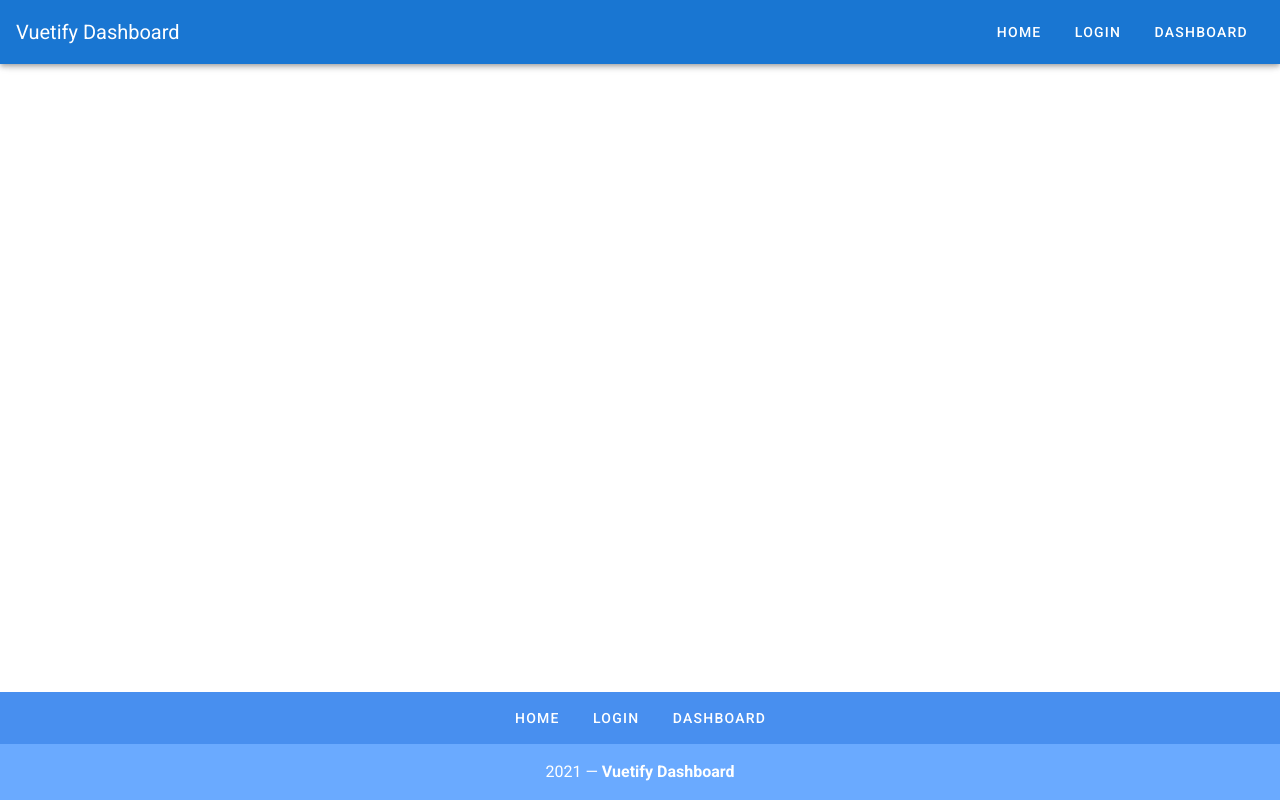
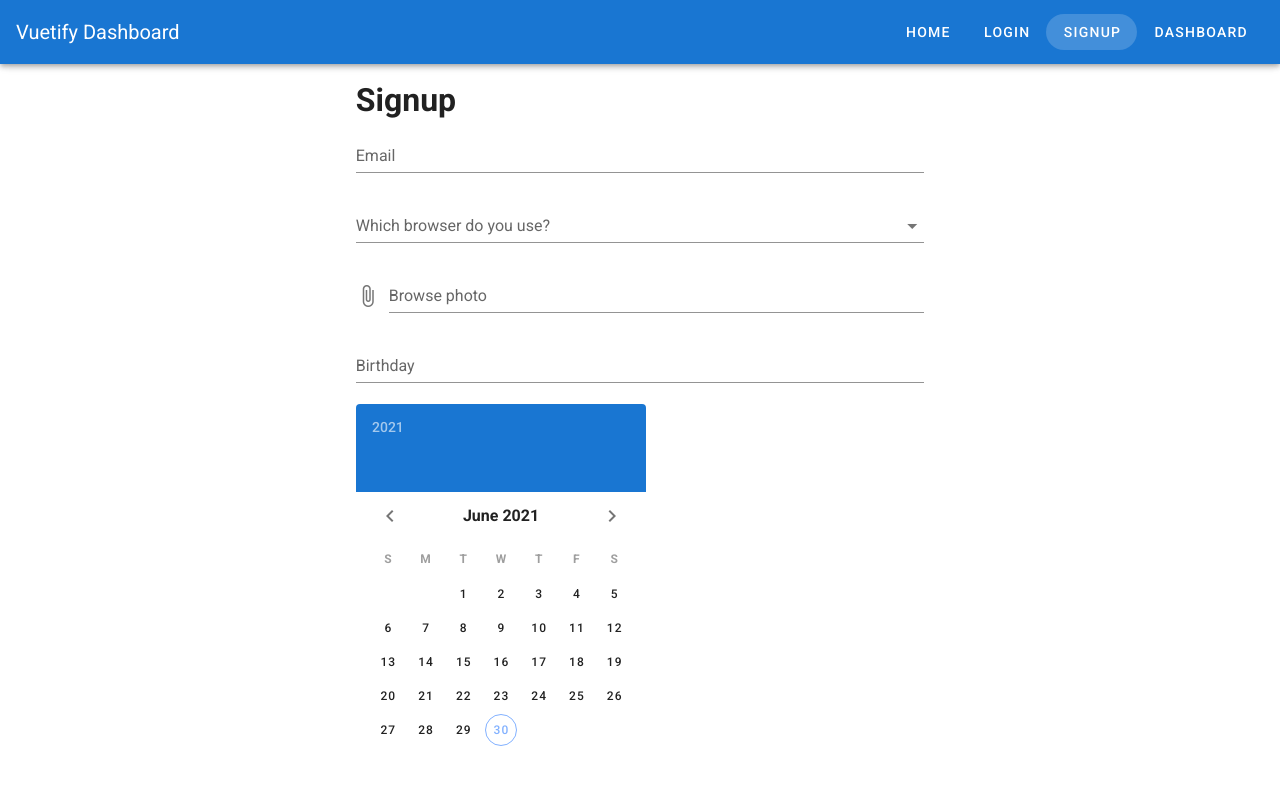
Before and after one commit to xeilen/Vuetify, a Vue app: page /signup in a window 1280 px wide. Shown: the top 800 px of the page. Built offline with nearby package versions, Linux system fonts and the light colour scheme.

Commit message:
added signup component

```diff
--- a/src/App.vue
+++ b/src/App.vue
@@ -62,6 +62,10 @@ export default {
         url: '/login'
       },
       {
+        label: 'Signup',
+        url: '/signup'
+      },
+      {
         label: 'Dashboard',
         url: '/dashboard'
       }
--- a/src/router/index.js
+++ b/src/router/index.js
@@ -29,6 +29,11 @@ const routes = [
     path: '/dashboard',
     name: 'Dashboard',
     component: Dashboard
+  },
+  {
+    path: '/signup',
+    name: 'Signup',
+    component: () => import('../views/Signup.vue')
   }
 ]
 
--- a/src/views/Login.vue
+++ b/src/views/Login.vue
@@ -17,7 +17,7 @@
     </v-card-text>
     <v-divider></v-divider>
     <v-card-actions>
-      <v-btn color="success">Register</v-btn>
+      <v-btn color="success" to="/signup">Register</v-btn>
       <v-spacer></v-spacer>
       <v-btn color="info">Login</v-btn>
     </v-card-actions>
--- /dev/null
+++ b/src/views/Signup.vue
@@ -0,0 +1,32 @@
+<template>
+  <v-container>
+    <v-row>
+      <v-col cols="6" class="ma-auto">
+        <h1>Signup</h1>
+        <v-form>
+          <v-text-field label="Email" type="email" />
+          <v-autocomplete label="Which browser do you use?" :items="browsers"/>
+          <v-file-input label="Browse photo"/>
+          <v-text-field label="Birthday" v-model="birthday" readonly />
+          <v-date-picker v-model="birthday" />
+          <v-checkbox label="Agree to terms & conditions"/>
+          <v-btn type="submit" color="primary">Submit</v-btn>
+        </v-form>
+      </v-col>
+    </v-row>
+  </v-container>
+</template>
+
+<script>
+export default {
+  name: "Signup",
+  data: () => ({
+    birthday: '',
+    browsers: ['Chrome', 'Firefox', 'Edge', 'Safari', 'Brave', 'Opera', 'Tor', 'Yandex', 'Amigo']
+  })
+}
+</script>
+
+<style scoped>
+
+</style>
```
